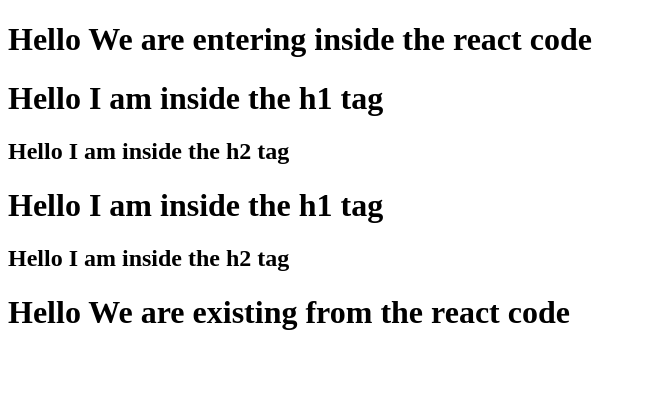
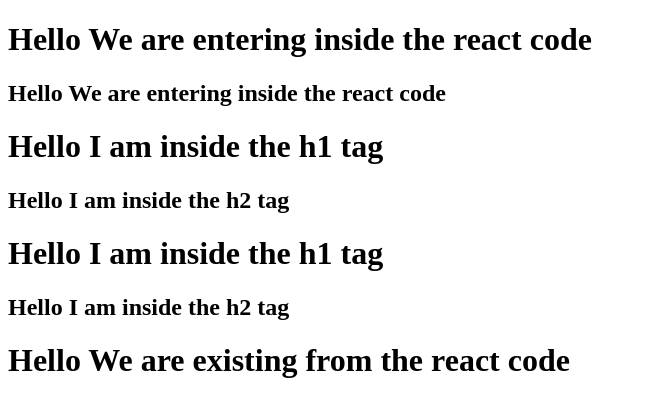
Before and after one commit to meerakoul927/React_Learning_Series, a website: page index.html in a window 1280 px wide. Shown: the whole page, without its empty margins (0-647 px from the left). Drawn offline with nearby package versions, Linux system fonts and the light colour scheme.

Commit message:
Changes done in inde.html

```diff
--- a/index.html
+++ b/index.html
@@ -8,6 +8,7 @@
 </head>
 <body>
     <h1> Hello We are entering inside the react code</h1>
+    <h2> Hello We are entering inside the react code</h2>
     <div id="root">
          <p>Hello I am s React Developer</p>
     </div>
```
Also changed, not shown: package.json (added, +25 -0 lines), 1 other file.
